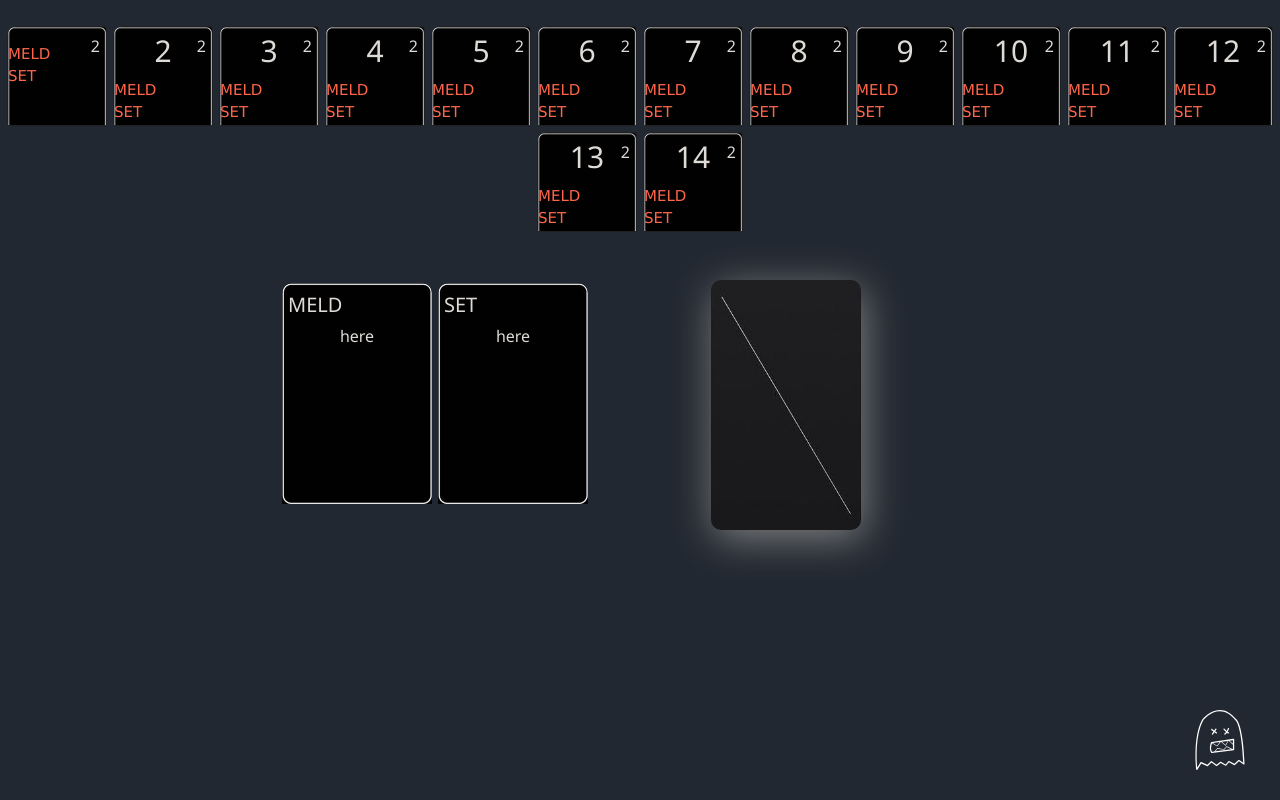
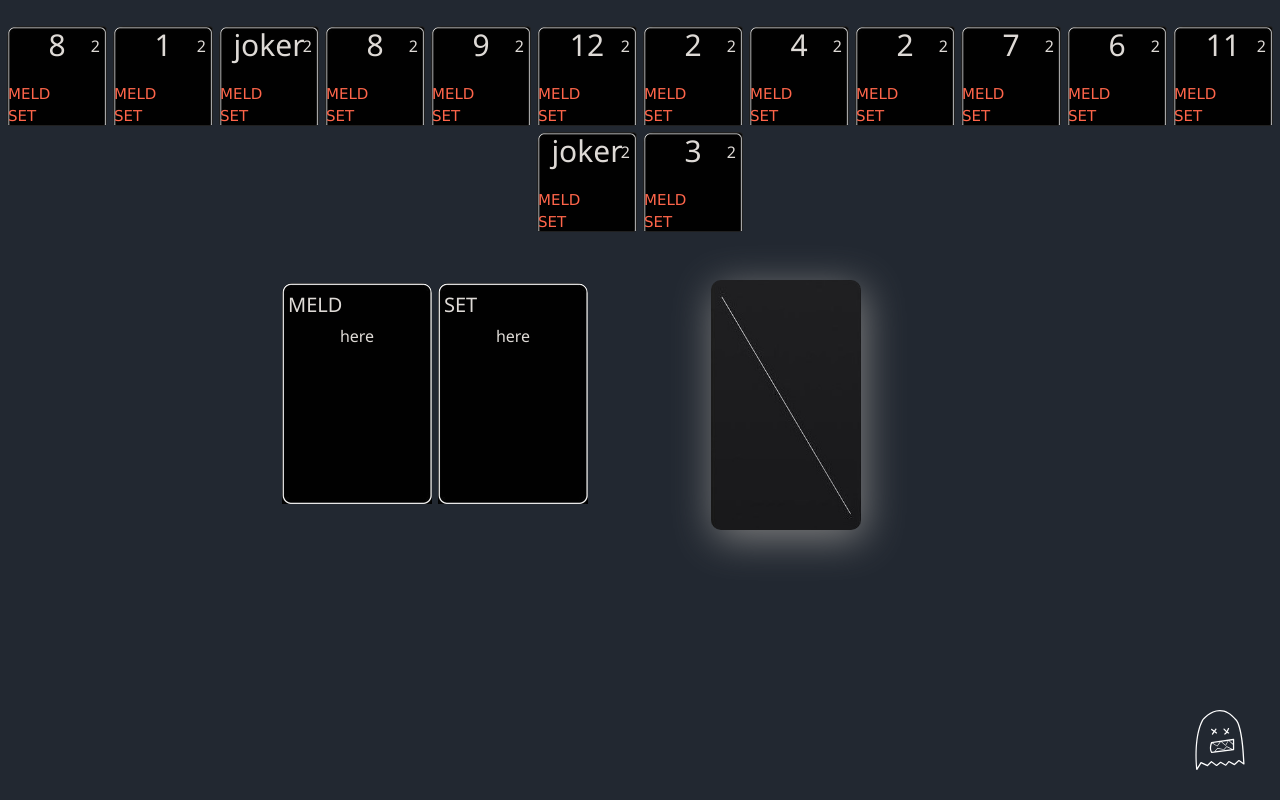
Before and after one commit to tiwaojo/Rummy-O, a website: page Code/public/HTML/game.html in a window 1280 px wide. Drawn offline with nearby package versions, Linux system fonts and the light colour scheme.

Commit message:
The shuffled deck can now be viewed on the cards

```diff
--- a/Code/public/CSS/style.css
+++ b/Code/public/CSS/style.css
@@ -218,7 +218,7 @@ h4 #meld {
 
 .card h2 {
     text-align: center;
-    margin-top: 6px;
+    margin-top: 0px;
 }
 
 #set #setList,
--- a/Code/public/HTML/game.html
+++ b/Code/public/HTML/game.html
@@ -25,35 +25,35 @@
 <body class="w3-animate-zoom">
 
     <script>
+        const suits = ['red', 'blue', 'black', 'yellow'];
+        const values = [1, 2, 3, 4, 5, 6, 7, 8, 9, 10, 11, 12, 13, ];
 
-const suits=['red','blue','black','yellow'];
-const values=[1,2,3,4,5,6,7,8,9,10,11,12,13,];
-
-function getDeck()
-{
+        function getDeck() {
             var deck = new Array();
 
-	for(var i = 0; i < suits.length; i++)
-	{
-		for(var x = 0; x < values.length; x++)
-		{
-			var card = {Value: values[x], Suit: suits[i]};
+            for (var i = 0; i < suits.length; i++) {
+                for (var x = 0; x < values.length; x++) {
+                    var card = {
+                        Value: values[x],
+                        Suit: suits[i]
+                    };
                     deck.push(card);
                 }
             }
 
-	var joker= {Value:'joker'};
+            var joker = {
+                Value: 'joker'
+            };
             deck.push(joker);
             deck.push(joker);
             return deck;
 
         }
-function shuffle(deck)
-{
+
+        function shuffle(deck) {
             // for 1000 turns
             // switch the values of two random cards
-	for (var i = 0; i < 1000; i++)
-	{
+            for (var i = 0; i < 1000; i++) {
                 var location1 = Math.floor((Math.random() * deck.length));
                 var location2 = Math.floor((Math.random() * deck.length));
                 var tmp = deck[location1];
@@ -62,21 +62,22 @@ function shuffle(deck)
                 deck[location2] = tmp;
             }
         }
-var deck1= getDeck();
+        var deck1 = getDeck();
         console.log(deck1);
         shuffle(deck1);
         console.log(deck1);
-console.log(getCard('red','2',deck1))
-function getCard(suit,value,deck)
-{
-	var Card= {Value: value, Suit:suit}
+        console.log(getCard('red', '2', deck1))
 
-	for (i=0;i<deck.length;i++)
-	{
-		if (Card==deck[i])
-		{
+        function getCard(suit, value, deck) {
+            var Card = {
+                Value: value,
+                Suit: suit
+            }
+
+            for (i = 0; i < deck.length; i++) {
+                if (Card == deck[i]) {
                     return deck[i];
-			deck.splice(i,1);
+                    deck.splice(i, 1);
                 }
             }
         }
@@ -90,38 +91,66 @@ function getCard(suit,value,deck)
     <div class="py-4 rack">
         <!-- div.col.card*14>img[src=../images/blankCard1.jpg alt="card$"] -->
         <div class="card">
-            <h2 id="faceVal1"><script>newdeck[0].Value;</script></h2>
+            <h2 id="faceVal1">
+                <script>
+                    document.getElementById("faceVal1").innerHTML += '<h2>' + newdeck[0].Value + "</h2>"
+                </script>
+            </h2>
             <h6 id="numCard1">2</h6>
             <a href="#" type="button">MELD</a>
             <a href="#" type="button">SET</a>
         </div>
         <div class="card">
-            <h2 id="faceVal2">2</h2>
+            <h2 id="faceVal2">
+                <script>
+                    document.getElementById("faceVal2").innerHTML += '<h2>' + newdeck[1].Value + "</h2>"
+                </script>
+            </h2>
             <h6 id="numCard2">2</h6><a href="#" type="button">MELD</a>
             <a href="#" type="button">SET</a>
         </div>
         <div class="card">
-            <h2 id="faceVal3">3</h2>
+            <h2 id="faceVal3">
+                <script>
+                    document.getElementById("faceVal3").innerHTML += '<h2>' + newdeck[2].Value + "</h2>"
+                </script>
+            </h2>
             <h6 id="numCard3">2</h6><a href="#" type="button">MELD</a>
             <a href="#" type="button">SET</a>
         </div>
         <div class="card">
-            <h2 id="faceVal4">4</h2>
+            <h2 id="faceVal4">
+                <script>
+                    document.getElementById("faceVal4").innerHTML += '<h2>' + newdeck[3].Value + "</h2>"
+                </script>
+            </h2>
             <h6 id="numCard4">2</h6><a href="#" type="button">MELD</a>
             <a href="#" type="button">SET</a>
         </div>
         <div class="card">
-            <h2 id="faceVal5">5</h2>
+            <h2 id="faceVal5">
+                <script>
+                    document.getElementById("faceVal5").innerHTML += '<h2>' + newdeck[4].Value + "</h2>"
+                </script>
+            </h2>
             <h6 id="numCard5">2</h6><a href="#" type="button">MELD</a>
             <a href="#" type="button">SET</a>
         </div>
         <div class="card">
-            <h2 id="faceVal6">6</h2>
+            <h2 id="faceVal6">
+                <script>
+                    document.getElementById("faceVal6").innerHTML += '<h2>' + newdeck[5].Value + "</h2>"
+                </script>
+            </h2>
             <h6 id="numCard6">2</h6><a href="#" type="button">MELD</a>
             <a href="#" type="button">SET</a>
         </div>
         <div class="card">
-            <h2 id="faceVal7">7</h2>
+            <h2 id="faceVal7">
+                <script>
+                    document.getElementById("faceVal7").innerHTML += '<h2>' + newdeck[6].Value + "</h2>"
+                </script>
+            </h2>
             <h6 id="numCard7">2</h6><a href="#" type="button">MELD</a>
             <a href="#" type="button">SET</a>
         </div>
@@ -132,38 +161,66 @@ function getCard(suit,value,deck)
 
         <!-- div.col.card*14>img[src=../images/blankCard1.jpg alt="card$"] -->
         <div class="card">
-            <h2 id="faceVal8">8</h2>
+            <h2 id="faceVal8">
+                <script>
+                    document.getElementById("faceVal8").innerHTML += '<h2>' + newdeck[7].Value + "</h2>"
+                </script>
+            </h2>
             <h6 id="numCard8">2</h6><a href="#" type="button">MELD</a>
             <a href="#" type="button">SET</a>
         </div>
         <div class="card">
-            <h2 id="faceVal9">9</h2>
+            <h2 id="faceVal9">
+                <script>
+                    document.getElementById("faceVal9").innerHTML += '<h2>' + newdeck[8].Value + "</h2>"
+                </script>
+            </h2>
             <h6 id="numCard9">2</h6><a href="#" type="button">MELD</a>
             <a href="#" type="button">SET</a>
         </div>
         <div class="card">
-            <h2 id="faceVal10">10</h2>
+            <h2 id="faceVal10">
+                <script>
+                    document.getElementById("faceVal10").innerHTML += '<h2>' + newdeck[9].Value + "</h2>"
+                </script>
+            </h2>
             <h6 id="numCard10">2</h6><a href="#" type="button">MELD</a>
             <a href="#" type="button">SET</a>
         </div>
         <div class="card">
-            <h2 id="faceVal11">11</h2>
+            <h2 id="faceVal11">
+                <script>
+                    document.getElementById("faceVal11").innerHTML += '<h2>' + newdeck[10].Value + "</h2>"
+                </script>
+            </h2>
             <h6 id="numCard11">2</h6><a href="#" type="button">MELD</a>
             <a href="#" type="button">SET</a>
         </div>
         <div class="card">
-            <h2 id="faceVal12">12</h2>
+            <h2 id="faceVal12">
+                <script>
+                    document.getElementById("faceVal12").innerHTML += '<h2>' + newdeck[11].Value + "</h2>"
+                </script>
+            </h2>
             <h6 id="numCard12">2</h6><a href="#" type="button">MELD</a>
             <a href="#" type="button">SET</a>
         </div>
         <div class="card">
-            <h2 id="faceVal13">13</h2>
+            <h2 id="faceVal13">
+                <script>
+                    document.getElementById("faceVal13").innerHTML += '<h2>' + newdeck[12].Value + "</h2>"
+                </script>
+            </h2>
             <h6 id="numCard13">2</h6>
             <a href="#" type="button">MELD</a>
             <a href="#" type="button">SET</a>
         </div>
         <div class="card">
-            <h2 id="faceVal14">14</h2>
+            <h2 id="faceVal14">
+                <script>
+                    document.getElementById("faceVal14").innerHTML += '<h2>' + newdeck[13].Value + "</h2>"
+                </script>
+            </h2>
             <h6 id="numCard14">2</h6><a href="#" type="button">MELD</a>
             <a href="#" type="button">SET</a>
         </div>
```
Also changed, not shown: Code/server.js (+4 -5 lines). Lines whose indentation alone changed are shown as unchanged.
